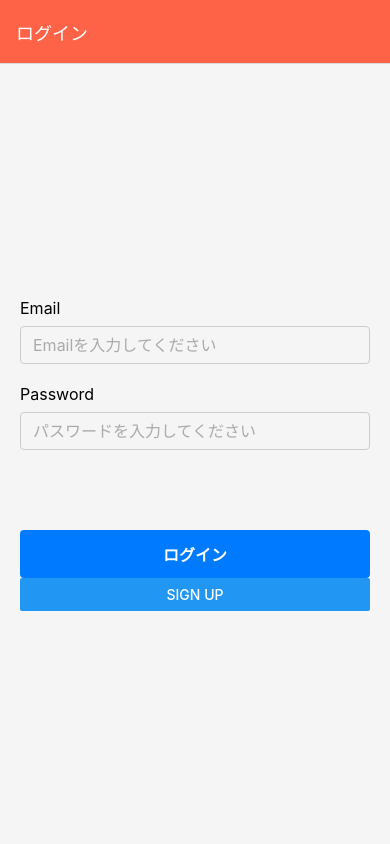
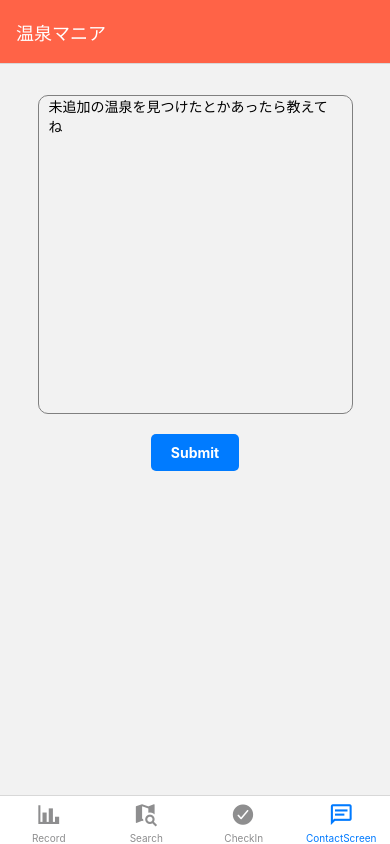
Before and after one commit to Raiu1210/onsen-mania-native, a React Native app: screen /ContactScreen in a window 390 px wide. Built offline with nearby package versions, Linux system fonts and the light colour scheme; no server answers.

Commit message:
add contacts form

```diff
--- a/components/screens/CheckInScreen.js
+++ b/components/screens/CheckInScreen.js
@@ -10,7 +10,7 @@ import OnsenCardComponent from '../OnsenCardComponent';
 const CheckInScreen = () => {
   const [myVisits, setMyVisits] = useState([]);
   const [refreshing, setRefreshing] = useState(false);
-  const isFocused = useIsFocused();
+  // const isFocused = useIsFocused();
 
   const fetchData = async () => {
     try {
@@ -27,10 +27,8 @@ const CheckInScreen = () => {
   };
 
   useEffect(() => {
-    if (isFocused) {
-      fetchData();
-    }
-  }, [isFocused]);
+    fetchData();
+  }, []);
 
   return (
     <ScrollView style={styles.container}
--- /dev/null
+++ b/components/screens/ContactScreen.js
@@ -0,0 +1,91 @@
+import React, { useState } from 'react';
+import { View, TextInput, Text, StyleSheet, Keyboard, TouchableOpacity, TouchableWithoutFeedback, Alert } from 'react-native';
+import axios from 'axios';
+import * as SecureStore from 'expo-secure-store';
+
+const ContactScreen = () => {
+  const [inputText, setInputText] = useState('');
+  const dismissKeyboard = () => {
+    Keyboard.dismiss();
+  };
+
+  const handleSubmit = async () => {
+    if(inputText == '') {
+      Alert.alert('おっと！', '何も入力せずに送らないでくれよｗ');
+      return ;
+    }
+    try {
+      const token = await SecureStore.getItemAsync('access_token');
+      const response = await axios.post('https://monaledge.com:8888/contacts/new_contact',
+        { content: inputText },
+        {
+          headers: {
+            Authorization: `Bearer ${token}`,
+            'Content-Type': 'application/json',
+          },
+        }
+      );
+      Alert.alert('連絡ありがとう！', response.data.message);
+      setInputText('')
+    } catch (error) {
+      console.error('Error:', error);
+    }
+  };
+
+  return (
+    <TouchableWithoutFeedback onPress={dismissKeyboard}>
+      <View style={styles.container}>
+        <View style={styles.formContainer}>
+        <TextInput
+          style={styles.input}
+          onChangeText={text => setInputText(text)}
+          value={inputText}
+          placeholder="未追加の温泉を見つけたとかあったら教えてね"
+          multiline
+          numberOfLines={4}
+        />
+          <TouchableOpacity style={styles.button} onPress={handleSubmit}>
+            <Text style={styles.buttonText}>Submit</Text>
+          </TouchableOpacity>
+        </View>
+      </View>
+    </TouchableWithoutFeedback>
+  );
+};
+
+const styles = StyleSheet.create({
+  container: {
+    flex: 1,
+    justifyContent: 'flex-start',
+    alignItems: 'center',
+  },
+  formContainer: {
+    width: '100%',
+    height: '60%',
+    justifyContent: 'center',
+    alignItems: 'center',
+    padding: 20,
+  },
+  input: {
+    height: '80%',
+    width: '90%',
+    borderColor: 'gray',
+    borderWidth: 1,
+    marginBottom: 20,
+    paddingHorizontal: 10,
+    borderRadius: 10,
+    textAlignVertical: 'top',
+  },
+  button: {
+    backgroundColor: '#007bff',
+    paddingVertical: 10,
+    paddingHorizontal: 20,
+    borderRadius: 5,
+  },
+  buttonText: {
+    color: 'white',
+    fontWeight: 'bold',
+  },
+});
+
+export default ContactScreen;
--- a/components/screens/HomeScreen.js
+++ b/components/screens/HomeScreen.js
@@ -8,6 +8,7 @@ import { useNavigation } from '@react-navigation/native';
 import CheckInScreen from './CheckInScreen';
 import SearchScreen from './SearchScreen';
 import RecordScreen from './RecordScreen';
+import ContactScreen from './ContactScreen';
 
 const Tab = createBottomTabNavigator();
 
@@ -38,12 +39,14 @@ const HomeScreen = () => {
 
           if (route.name === 'Home') {
             iconName = 'home';
+          } else if (route.name === 'Record') {
+            return <MaterialCommunityIcons name="chart-bar" size={size} color={color} />;
+          } else if (route.name === 'Search') {
+            return <MaterialCommunityIcons name="map-search" size={size} color={color} />;
           } else if (route.name === 'CheckIn') {
             iconName = 'checkmark-circle';
-          } else if (route.name === 'Search') {
-            return <MaterialCommunityIcons name="map-search" size={size} color={color} />;
-          } else if (route.name === 'Record') {
-            return <MaterialCommunityIcons name="chart-bar" size={size} color={color} />;
+          } else if (route.name === 'ContactScreen') {
+            return <MaterialCommunityIcons name="message-text-outline" size={size} color={color} />
           }
 
           return <Ionicons name={iconName} size={size} color={color} />;
@@ -53,6 +56,7 @@ const HomeScreen = () => {
       <Tab.Screen name="Record" component={RecordScreen} />
       <Tab.Screen name="Search" component={SearchScreen} />
       <Tab.Screen name="CheckIn" component={CheckInScreen} />
+      <Tab.Screen name="ContactScreen" component={ContactScreen} />
     </Tab.Navigator>
   );
 };
--- a/components/screens/RecordScreen.js
+++ b/components/screens/RecordScreen.js
@@ -36,8 +36,9 @@ const RecordScreen = () => {
   };
 
   useEffect(() => {
-    if (isFocused) {
+    if (isFocused && myVisits.length === 0) {
       fetchData();
+      return ;
     }
   }, [isFocused]);
 
--- a/components/screens/SearchScreen.js
+++ b/components/screens/SearchScreen.js
@@ -58,11 +58,9 @@ const SearchScreen = () => {
   };
 
   useEffect(() => {
-    if (isFocused) {
-      fetchData();
-      getLocationAsync();
-    }
-  }, [isFocused]);
+    fetchData();
+    getLocationAsync();
+  }, []);
 
   const handleMarkerPress = async (onsen) => {
     const onsenDetailResponse = await axios.get(`https://monaledge.com:8888/onsen/onsen_detail?onsen_id=${onsen.id}`);
@@ -158,7 +156,6 @@ const SearchScreen = () => {
   return (
     <View style={{ flex: 1 }}>
       <MapView
-          provider={MapView.PROVIDER_GOOGLE}
           style={{ flex: 1 }}
           showsUserLocation={true}
           initialRegion={{
@@ -167,6 +164,7 @@ const SearchScreen = () => {
             latitudeDelta: 0.5,
             longitudeDelta: 0.5,
           }}
+          onRegionChangeComplete={onRegionChangeComplete}
         >
           {filteredOnsenList().map((onsen, index) => (
             <Marker
```
Also changed, not shown: 1 other file (tests, documents, lock files or other folders).
